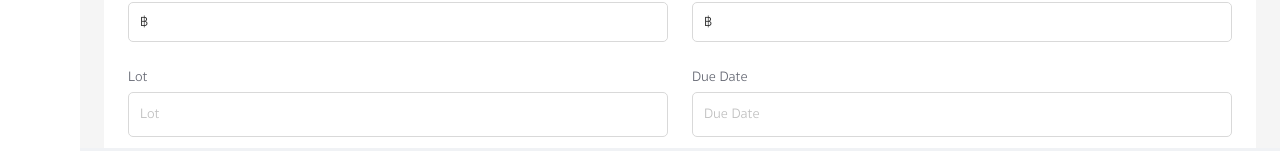
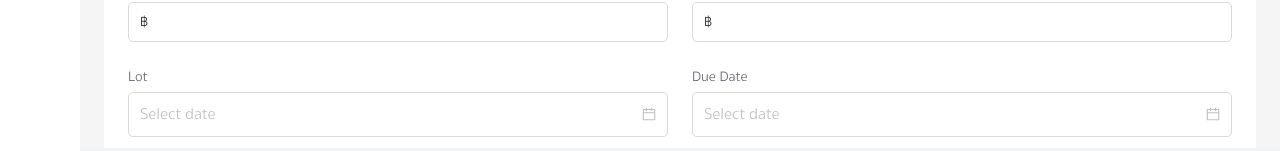
Before and after one commit to HusenMasmumas/ab-solute-health-were-house, a React (Create React App) app: page /#/warehouse-management/create-store-cabinet in a window 1280 px wide. Before the commit this address led to /#/warehouse-management/create-Create-store-cabinet. Shown: the part 646-797 px from the top of the page. Built offline with nearby package versions, Linux system fonts and the light colour scheme.

Commit message:
style: 💄 use CDatepicker style

```diff
--- a/src/page/warehouse_management/inventory_management/storage_cabinet/create_store_cabinet/craete_data_form.tsx
+++ b/src/page/warehouse_management/inventory_management/storage_cabinet/create_store_cabinet/craete_data_form.tsx
@@ -1,10 +1,12 @@
 import { MinusCircleOutlined, PlusOutlined } from "@ant-design/icons";
-import { Button, Col, ConfigProvider, Divider, Form, FormInstance, Input, Modal, Row, Select, InputNumber , Table } from "antd";
+import { Button, Col, ConfigProvider, Divider, Form, FormInstance, Input, Modal, Row, Select, DatePicker , Table } from "antd";
 import CInput from "component/input/c-input";
 import CSelect from "component/input/c-select";
 import { useState } from "react";
 import { useTranslation } from "react-i18next";
 import CreateModal from "./createModal";
+import CDatePicker from "component/input/c-date-picker";
+
 const CreateDataForm = ( props:{form:FormInstance , formFN: (value:any) => void } ) => {
   const { t } = useTranslation();
   const [open, setOpen] = useState(false);
@@ -112,12 +114,12 @@ const CreateDataForm = ( props:{form:FormInstance , formFN: (value:any) => void
           <Row gutter={[24, 0]}>
             <Col span={12}>
               <Form.Item label="Lot" name="lot">
-                <Input className="input-form" placeholder="Lot"></Input>
+              <CDatePicker/>
               </Form.Item>
             </Col>
             <Col span={12}>
               <Form.Item label="Due Date" name='dueDate'>
-                <Input className="input-form" placeholder="Due Date"></Input>
+                <CDatePicker />
               </Form.Item>
             </Col>
           </Row>
```
